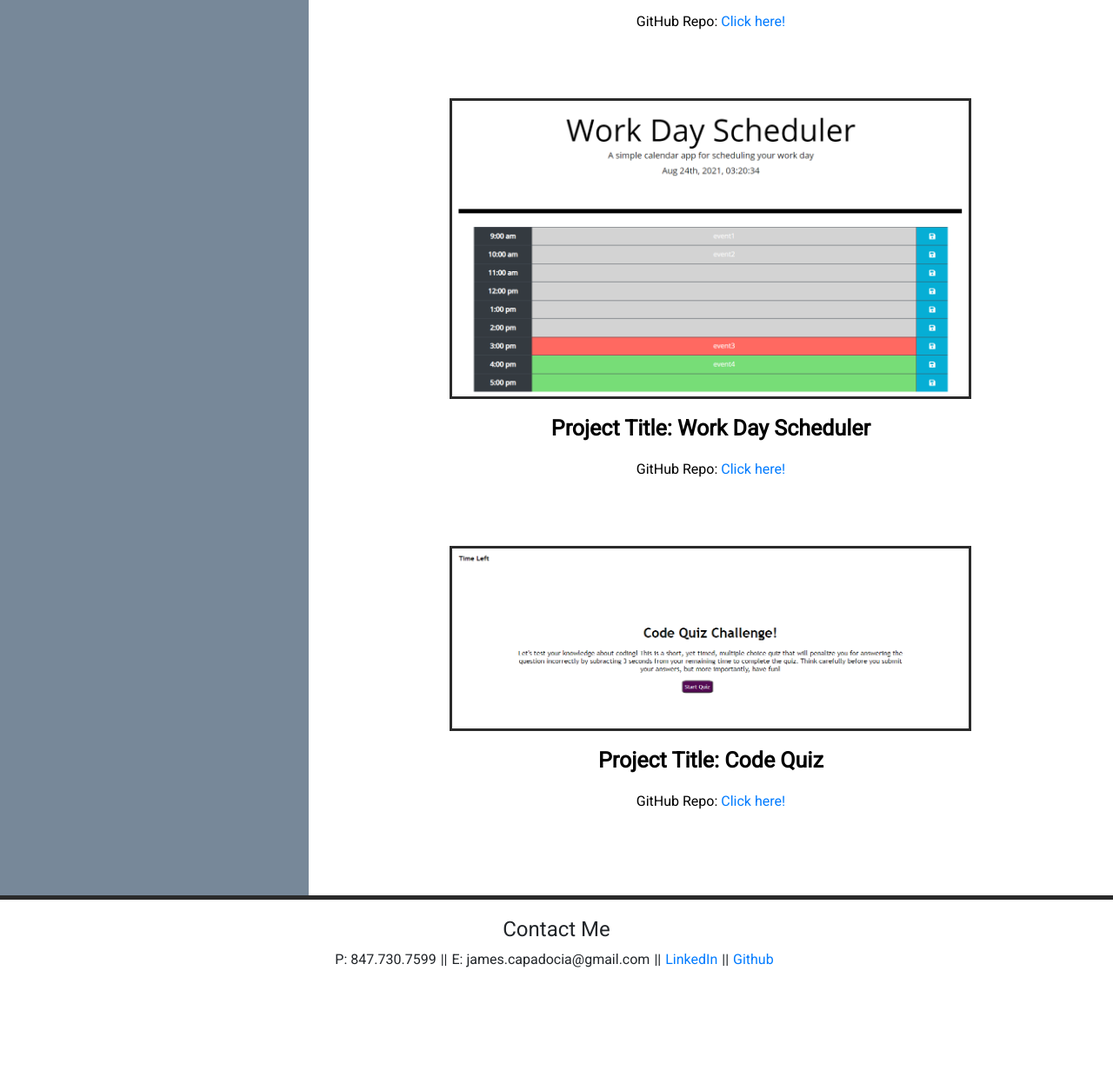
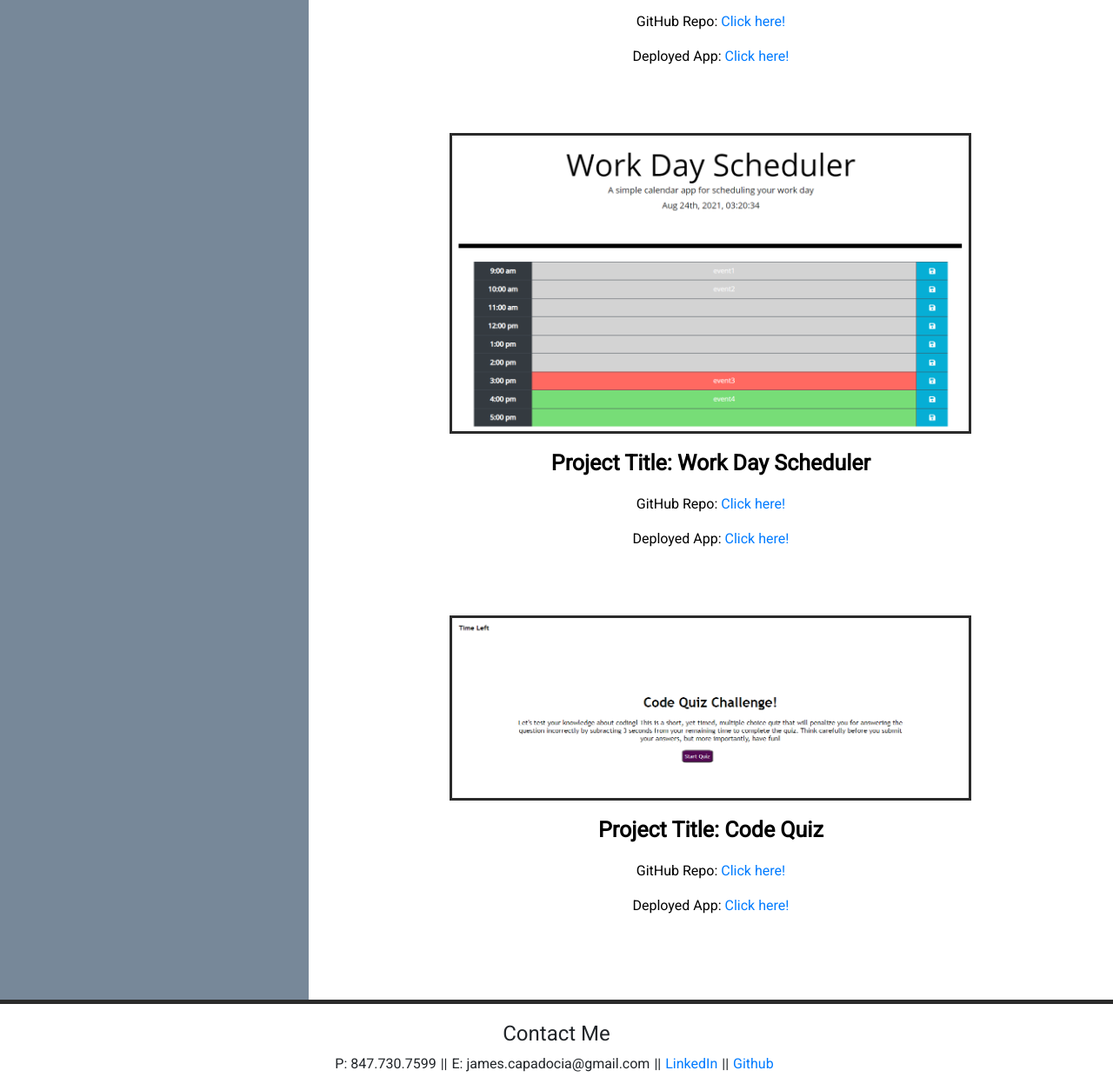
Before and after one commit to jcapadocia3/Personal-Portfolio-V2, a plain HTML site: page work.html in a window 1280 px wide. Shown: the part 1370-2609 px from the top of the page at 87% size. Before the commit the page ends 2502 px from the top, so only its background shows below. Drawn offline with nearby package versions, Linux system fonts and the light colour scheme.

Commit message:
Added links to work.html for deployed apps posted to all projects.

```diff
--- a/work.html
+++ b/work.html
@@ -75,6 +75,9 @@
                         <p class="workTitle">Project Title: Make My Day</p>
                         <p>GitHub Repo: <a target=_blank href="https://github.com/nlaramee120/Make-My-Day">Click
                                 here!</a></p>
+                        <p>Deployed App: <a target=_blank href="https://nlaramee120.github.io/Make-My-Day/">Click
+                                here!</a>
+                        </p>
                     </div>
 
                     <div class="workItem">
@@ -82,12 +85,18 @@
                         <p class="workTitle">Project Title: Work Day Scheduler</p>
                         <p>GitHub Repo: <a target=_blank href="https://github.com/jcapadocia3/Work-Day-Scheduler">Click
                                 here!</a></p>
+                        <p>Deployed App: <a target=_blank href="https://jcapadocia3.github.io/Work-Day-Scheduler/">Click
+                                here!</a>
+                        </p>
                     </div>
 
                     <div class="workItem">
                         <img class="workImg" src="./assets/images/code-quiz.png" alt="x" width="600px">
                         <p class="workTitle">Project Title: Code Quiz</p>
                         <p>GitHub Repo: <a target=_blank href="https://github.com/jcapadocia3/Code-Quiz">Click here!</a>
+                        </p>
+                        <p>Deployed App: <a target=_blank href="https://jcapadocia3.github.io/Code-Quiz/">Click
+                                here!</a>
                         </p>
                     </div>
 
```
